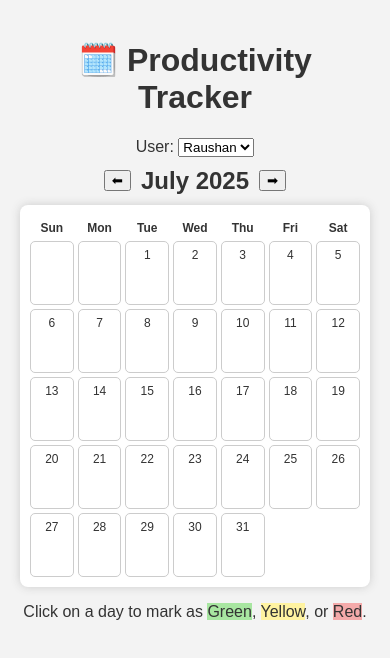
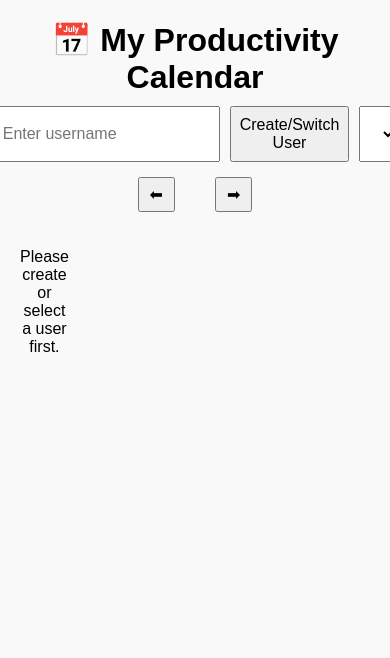
Before and after one commit to raushansingh1401/productivity-tracker, a plain HTML site: page index.html in a window 390 px wide. Drawn offline with Linux system fonts and the light colour scheme.

Commit message:
Revert "resolving the responsivity"
This reverts commit d8236cc9b9c3531a61b6ed9e9f9da95917d8564d.

```diff
--- a/index.html
+++ b/index.html
@@ -2,40 +2,26 @@
 <html lang="en">
 <head>
   <meta charset="UTF-8" />
-  <meta name="viewport" content="width=device-width, initial-scale=1.0"/>
-  <title>Productivity Calendar</title>
+  <meta name="viewport" content="width=device-width, initial-scale=1.0" />
+  <title>Daily Productivity Tracker</title>
   <link rel="stylesheet" href="style.css" />
 </head>
 <body>
-  <div class="container">
-    <h1>🗓️ Productivity Tracker</h1>
+  <h1>📅 My Productivity Calendar</h1>
 
-    <!-- User Switcher -->
-    <div class="user-switcher">
-      <label for="userSelect">User:</label>
-      <select id="userSelect">
-        <option value="User1">Raushan</option>
-        <option value="User2">Smriti</option>
-      </select>
-    </div>
+  <div id="user-controls">
+    <input type="text" id="newUsername" placeholder="Enter username" />
+    <button id="createUser">Create/Switch User</button>
+    <select id="userList"></select>
+  </div>
 
-    <!-- Month Navigation -->
-    <div class="calendar-header">
-      <button id="prevMonth">⬅</button>
-      <h2 id="monthYear"></h2>
-      <button id="nextMonth">➡</button>
-    </div>
+  <div id="calendar-controls">
+    <button id="prevMonth">⬅</button>
+    <span id="monthYear"></span>
+    <button id="nextMonth">➡</button>
+  </div>
 
-    <!-- Calendar Grid -->
-    <div class="calendar">
-      <div class="day-names">
-        <div>Sun</div><div>Mon</div><div>Tue</div>
-        <div>Wed</div><div>Thu</div><div>Fri</div><div>Sat</div>
-      </div>
-      <div id="days" class="days-grid"></div>
-    </div>
-    <p>Click on a day to mark as <span class="green">Green</span>, <span class="yellow">Yellow</span>, or <span class="red">Red</span>.</p>
-  </div>
+  <div id="calendar"></div>
 
   <script src="script.js"></script>
 </body>
--- a/script.js
+++ b/script.js
@@ -1,74 +1,155 @@
-const monthYearLabel = document.getElementById("monthYear");
-const daysGrid = document.getElementById("days");
-const prevBtn = document.getElementById("prevMonth");
-const nextBtn = document.getElementById("nextMonth");
-const userSelect = document.getElementById("userSelect");
+const calendarDiv = document.getElementById("calendar");
+const userList = document.getElementById("userList");
+const newUsernameInput = document.getElementById("newUsername");
+const createUserBtn = document.getElementById("createUser");
+const monthYearDisplay = document.getElementById("monthYear");
 
-let currentDate = new Date();
-let currentUser = userSelect.value;
+let users = JSON.parse(localStorage.getItem("users")) || [];
+let currentUser = localStorage.getItem("currentUser") || null;
+let marks = {};
+let currentDate = new Date(); // Tracks the displayed month
 
-function getKey(year, month) {
-  return `calendar_${currentUser}_${year}_${month}`;
+// Format date as YYYY-MM-DD
+const pad = (n) => n.toString().padStart(2, "0");
+const formatDateKey = (year, month, day) =>
+  `${year}-${pad(month)}-${pad(day)}`;
+
+// Load marks from localStorage for the selected user
+function loadMarks() {
+  const all = JSON.parse(localStorage.getItem("allMarks")) || {};
+  marks = (currentUser && all[currentUser]) || {};
 }
 
+// Save marks to localStorage for the current user
+function saveMarks() {
+  const all = JSON.parse(localStorage.getItem("allMarks")) || {};
+  all[currentUser] = marks;
+  localStorage.setItem("allMarks", JSON.stringify(all));
+}
+
+// Populate the user dropdown list
+function refreshUserList() {
+  userList.innerHTML = "";
+  users.forEach((u) => {
+    const option = document.createElement("option");
+    option.value = u;
+    option.textContent = u;
+    if (u === currentUser) option.selected = true;
+    userList.appendChild(option);
+  });
+}
+
+// Handle create/switch user
+createUserBtn.addEventListener("click", () => {
+  const name = newUsernameInput.value.trim();
+  if (!name) {
+    alert("Please enter a valid username.");
+    return;
+  }
+
+  if (!users.includes(name)) {
+    users.push(name);
+    localStorage.setItem("users", JSON.stringify(users));
+  }
+
+  currentUser = name;
+  localStorage.setItem("currentUser", currentUser);
+  refreshUserList();
+  loadMarks();
+  renderCalendar();
+});
+
+// Handle switching users from dropdown
+userList.addEventListener("change", (e) => {
+  currentUser = e.target.value;
+  localStorage.setItem("currentUser", currentUser);
+  loadMarks();
+  renderCalendar();
+});
+
+// Render calendar for the current month
 function renderCalendar() {
+  if (!currentUser) {
+    calendarDiv.innerHTML = "<p>Please create or select a user first.</p>";
+    monthYearDisplay.textContent = "";
+    return;
+  }
+
+  calendarDiv.innerHTML = "";
+
   const year = currentDate.getFullYear();
   const month = currentDate.getMonth();
-  const firstDay = new Date(year, month, 1).getDay();
-  const numDays = new Date(year, month + 1, 0).getDate();
 
-  const key = getKey(year, month);
-  const stored = JSON.parse(localStorage.getItem(key)) || {};
-
-  daysGrid.innerHTML = "";
-  monthYearLabel.textContent = currentDate.toLocaleString("default", {
+  // Show month and year
+  const monthYearStr = currentDate.toLocaleString("default", {
     month: "long",
     year: "numeric",
   });
+  monthYearDisplay.textContent = monthYearStr;
+
+  const weekdays = ["Sun", "Mon", "Tue", "Wed", "Thu", "Fri", "Sat"];
+  weekdays.forEach((day) => {
+    const header = document.createElement("div");
+    header.className = "day";
+    header.style.fontWeight = "bold";
+    header.textContent = day;
+    calendarDiv.appendChild(header);
+  });
+
+  const firstDay = new Date(year, month, 1).getDay();
+  const daysInMonth = new Date(year, month + 1, 0).getDate();
 
   for (let i = 0; i < firstDay; i++) {
     const empty = document.createElement("div");
-    daysGrid.appendChild(empty);
+    calendarDiv.appendChild(empty);
   }
 
-  for (let day = 1; day <= numDays; day++) {
-    const cell = document.createElement("div");
-    cell.textContent = day;
+  for (let day = 1; day <= daysInMonth; day++) {
+    const dateKey = formatDateKey(year, month + 1, day);
+    const box = document.createElement("div");
+    box.className = "day";
+    box.innerText = day;
 
-    const status = stored[day];
-    if (status) cell.classList.add(status);
+    const mark = marks[dateKey];
+    if (mark) box.classList.add(mark);
 
-    cell.addEventListener("click", () => {
-      const statuses = ["green", "yellow", "red"];
-      let current = statuses.indexOf(stored[day]);
-      current = (current + 1) % 4;
-      if (current >= 0 && current < 3) {
-        cell.className = statuses[current];
-        stored[day] = statuses[current];
+    box.addEventListener("click", () => {
+      const current = marks[dateKey];
+      const next =
+        current === "green"
+          ? "yellow"
+          : current === "yellow"
+          ? "red"
+          : current === "red"
+          ? null
+          : "green";
+
+      if (next) {
+        marks[dateKey] = next;
       } else {
-        cell.className = "";
-        delete stored[day];
+        delete marks[dateKey];
       }
-      localStorage.setItem(key, JSON.stringify(stored));
+
+      saveMarks();
+      renderCalendar();
     });
 
-    daysGrid.appendChild(cell);
+    calendarDiv.appendChild(box);
   }
 }
 
-prevBtn.onclick = () => {
+// Navigation Buttons
+document.getElementById("prevMonth").addEventListener("click", () => {
   currentDate.setMonth(currentDate.getMonth() - 1);
   renderCalendar();
-};
+});
 
-nextBtn.onclick = () => {
+document.getElementById("nextMonth").addEventListener("click", () => {
   currentDate.setMonth(currentDate.getMonth() + 1);
   renderCalendar();
-};
+});
 
-userSelect.onchange = () => {
-  currentUser = userSelect.value;
-  renderCalendar();
-};
-
+// Initial Setup
+refreshUserList();
+if (currentUser) loadMarks();
 renderCalendar();
--- a/style.css
+++ b/style.css
@@ -1,67 +1,72 @@
 body {
   font-family: Arial, sans-serif;
-  margin: 0;
-  padding: 20px;
-  background: #f3f3f3;
-  color: #333;
   text-align: center;
+  margin: 20px;
+  background-color: #f9f9f9;
 }
 
-.container {
-  max-width: 600px;
-  margin: auto;
-}
-
-.user-switcher {
+h1 {
   margin-bottom: 10px;
 }
 
-.calendar-header {
+#user-controls {
+  margin-bottom: 15px;
+  display: flex;
+  justify-content: center;
+  gap: 10px;
+}
+
+#user-controls input,
+#user-controls button,
+#user-controls select {
+  padding: 8px;
+  font-size: 1rem;
+}
+
+#calendar-controls {
   display: flex;
   justify-content: center;
   align-items: center;
-  gap: 10px;
+  gap: 20px;
   margin: 10px 0;
 }
 
-.calendar-header h2 {
-  margin: 0;
+#calendar-controls button {
+  padding: 6px 10px;
+  font-size: 1rem;
+  cursor: pointer;
 }
 
-.calendar {
-  background: white;
-  border-radius: 8px;
-  box-shadow: 0 0 10px #ccc;
-  padding: 10px;
+#monthYear {
+  font-size: 1.2rem;
+  font-weight: bold;
 }
 
-.day-names, .days-grid {
+#calendar {
   display: grid;
   grid-template-columns: repeat(7, 1fr);
-  gap: 4px;
+  gap: 5px;
+  max-width: 700px;
+  margin: 20px auto;
 }
 
-.day-names div {
-  font-weight: bold;
-  padding: 5px;
+.day {
+  border: 1px solid #ccc;
+  padding: 20px;
+  cursor: pointer;
+  background-color: white;
+  transition: background-color 0.3s ease;
+  min-height: 50px;
 }
 
-.days-grid div {
-  border: 1px solid #ccc;
-  padding: 10px 0;
-  min-height: 50px;
-  cursor: pointer;
-  border-radius: 5px;
-  transition: background 0.3s;
+.day.green {
+  background-color: #b5e7a0;
 }
 
-.green { background: #a8e6a1 !important; }
-.yellow { background: #fff3a1 !important; }
-.red { background: #f4aaaa !important; }
+.day.yellow {
+  background-color: #fff59d;
+}
 
-@media (max-width: 600px) {
-  .day-names div, .days-grid div {
-    font-size: 12px;
-    padding: 6px 0;
-  }
+.day.red {
+  background-color: #ef9a9a;
 }
```
